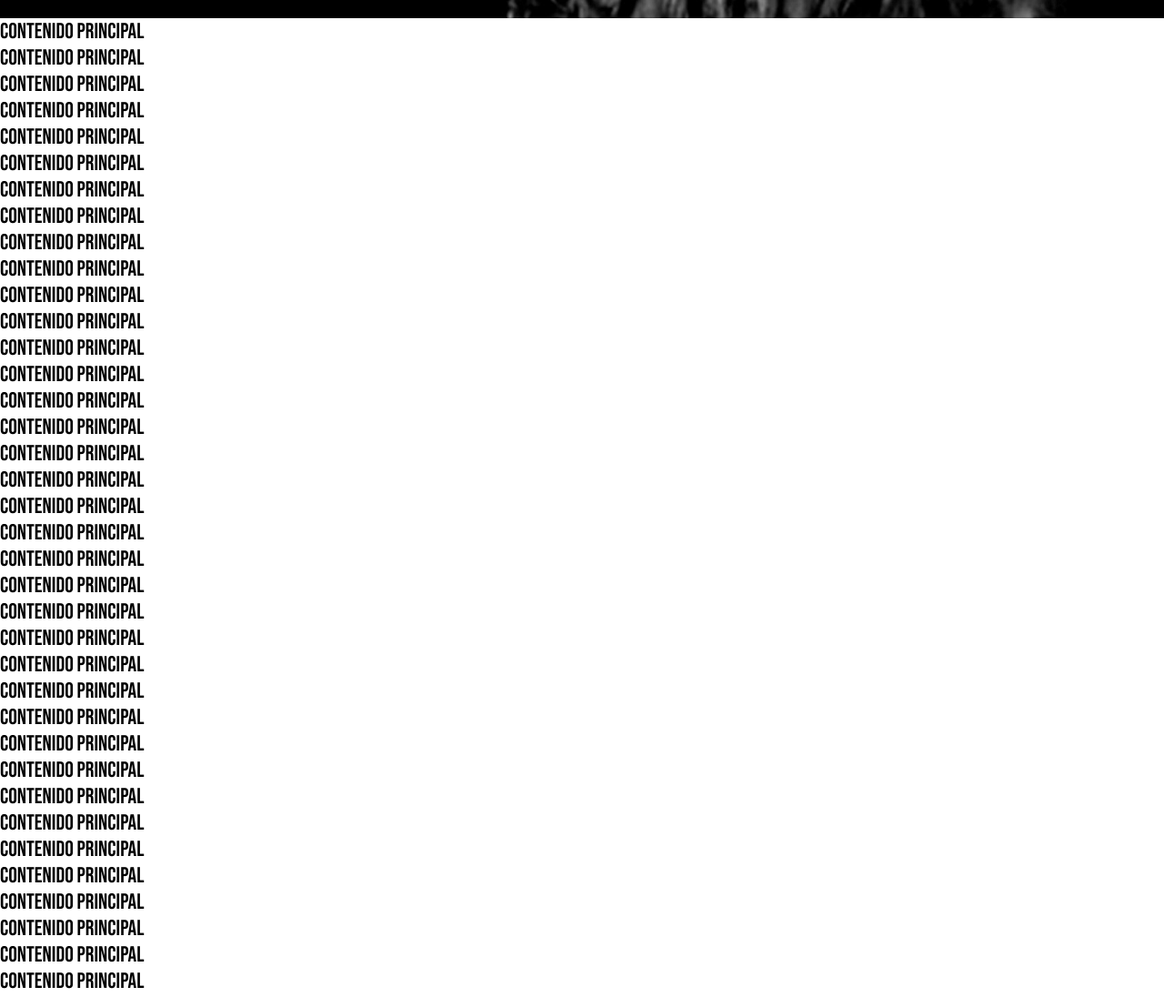
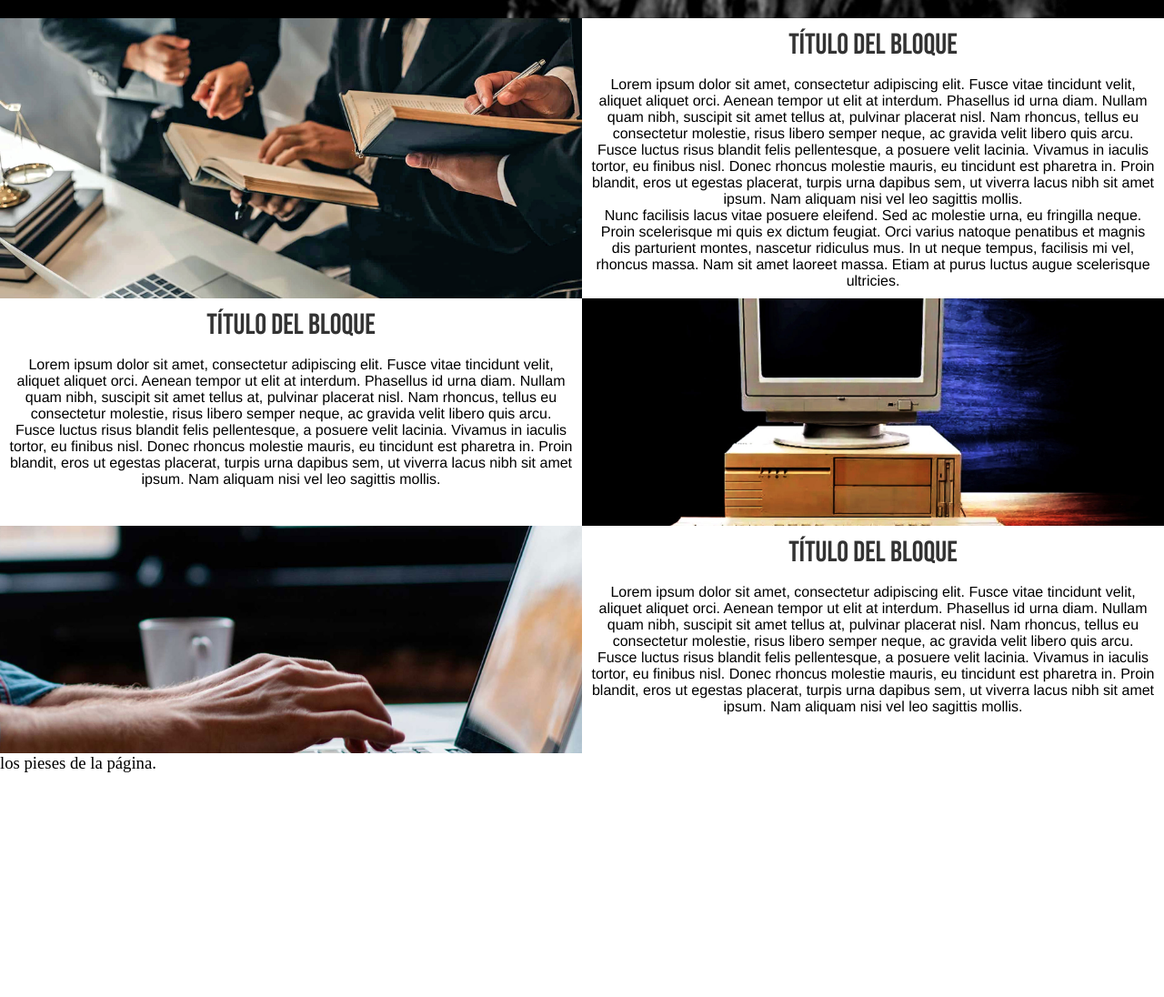
Before and after one commit to Salvaje1945/desarrollosalvaje, a plain HTML site: page index.html in a window 1280 px wide. Shown: the part 780-1876 px from the top of the page at 91% size. After the commit the page ends 1630 px from the top, so only its background shows below. Drawn offline with nearby package versions, Linux system fonts and the light colour scheme.

Commit message:
Trabajando en el main.

```diff
--- /dev/null
+++ b/assets/css/_conts.scss
@@ -0,0 +1,67 @@
+@use 'vars' as *;
+@use 'predef' as *;
+
+#contenedor {
+    #contenido {
+        width: 100%;
+        min-width: 375px;
+
+
+        .contenido__seccion--sobremi {
+            background-color: #fff;
+            width: 100%;
+            display: block;
+
+            .contenido__articulo--sobremi {
+                height: 100%;
+
+                .contenido__sobremi--txt {
+                    padding: map-get($abs_lng, "10px");
+                    background-color: #fff;
+                    width: map-get($per_cent, "100");
+                    min-width: 375px;
+                    height: 100%;
+                    min-height: 250px;
+
+                    h3 {
+                        font-family: $fam_01;
+                        font-size: 2rem;
+                        color: #333;
+                        text-align: map-get($pos, "ctr");
+                        margin-bottom: map-get($abs_lng, "5px") * 3;
+                    }
+
+                    p {
+                        font-family: $fam_04;
+                        font-size: 1rem;
+                        color: #000;
+                        text-align: map-get($pos, "ctr");
+                        // font-size: map-get($rel_lng, "1.125");
+                    }
+                }
+
+                .contenido__sobremi--img {
+                    width: 100%;
+                    min-width: 375px;
+                    height: 100%;
+                    min-height: 250px;
+                    background-size: cover;
+                    background-position: center center;
+                }
+
+
+                .sobremi_img_01 {
+                    background-image: url(../img/perfil_profesional.jpg);
+                }
+
+                .sobremi_img_02 {
+                    background-image: url(../img/mi_historia.jpg);
+                }
+
+                .sobremi_img_03 {
+                    background-image: url(../img/mis_habilidades.jpg);
+                }
+            }
+        }
+    }
+}
--- a/assets/css/_grales.scss
+++ b/assets/css/_grales.scss
@@ -19,6 +19,12 @@ html,
     margin-inline-end: map-get($num_int, "0");
 }
 
+*,
+::after,
+::before {
+    box-sizing: border-box;
+}
+
 @import url('https://fonts.googleapis.com/css2?family=Bebas+Neue&display=swap');
 @import url('https://fonts.googleapis.com/css2?family=Pathway+Gothic+One&display=swap');
 @import url('https://fonts.googleapis.com/css2?family=Urbanist&display=swap');
@@ -37,7 +43,6 @@ h2 {
 }
 
 p {
-    font-family: $fam_02;
     font-size: 1.5rem;
     color: #ccc;
 }
--- a/assets/css/_heads.scss
+++ b/assets/css/_heads.scss
@@ -5,6 +5,7 @@
     #cabeza {
         display: block;
         width: 100%;
+        min-width: 375px;
         min-height: 614px;
         background-color: #000;
         background-image: url(../img/fondo_cabecera_buho.jpg);
@@ -193,7 +194,7 @@
             }
 
             .carousel.pointer-event {
-                touch-action: pan-y;
+                touch-action: none;
             }
 
             .carousel-inner {
--- a/assets/css/_predef.scss
+++ b/assets/css/_predef.scss
@@ -2,18 +2,43 @@
 
 // Cajas flexbox
 
-.flex-1 {
+.flex-1,
+.flex-2,
+.flex-2-2 {
     display: map-get($disp, "flex");
     width: map-get($per_cent, "100");
+}
+
+.flex-1 {
     flex-flow: map-get($flow, "flow_02");
     justify-content: map-get($pos, "spe_bet");
     align-items: map-get($pos, "ctr");
 }
 
+.flex-2 {
+    flex-flow: map-get($flow, "flow_01");
+}
+
+.flex-2-2 {
+    flex-flow: column-reverse wrap;
+}
+
+.flex-2,
+.flex-2-2 {
+    justify-content: map-get($pos, "f_str");
+}
+
+@media only screen and (min-width: map-get($brk_pts, "bp_01")) {
+    .flex-2,
+    .flex-2-2 {
+        flex-flow: map-get($flow, "flow_02");
+        justify-content: map-get($pos, "ctr");
+    }
+}
+
 @media only screen and (min-width: map-get($wth_res, "dkp_01")) {
     .flex-1 {
         justify-content: map-get($pos, "spe_eve");
-        // width: map-get($per_cent, "100") - 5;
         min-width: 1280px;
     }
 }
@@ -34,10 +59,10 @@
     border: map-get($abs_lng, "3px") $solid map-get($color, "rojo_01");
     border-radius: 27px;
     transition: map-get($times, "m_seg");
-    padding: 7px 15px 9px;
+    padding: 7px 5px 9px;
     margin: 0 auto;
     cursor: $cursor;
-    width: 175px;
+    width: 185px;
     animation: btn1 7s infinite;
 
     @keyframes btn1 {
--- a/assets/css/style.scss
+++ b/assets/css/style.scss
@@ -1,3 +1,4 @@
 @forward 'grales';
 @forward 'heads';
+@forward 'conts';
 @forward 'medias';
--- a/index.html
+++ b/index.html
@@ -118,102 +118,30 @@
             </div>
         </header>
         <main id="contenido">
-            <h2>Contenido principal</h2>
-            <h2>Contenido principal</h2>
-            <h2>Contenido principal</h2>
-            <h2>Contenido principal</h2>
-            <h2>Contenido principal</h2>
-            <h2>Contenido principal</h2>
-            <h2>Contenido principal</h2>
-            <h2>Contenido principal</h2>
-            <h2>Contenido principal</h2>
-            <h2>Contenido principal</h2>
-            <h2>Contenido principal</h2>
-            <h2>Contenido principal</h2>
-            <h2>Contenido principal</h2>
-            <h2>Contenido principal</h2>
-            <h2>Contenido principal</h2>
-            <h2>Contenido principal</h2>
-            <h2>Contenido principal</h2>
-            <h2>Contenido principal</h2>
-            <h2>Contenido principal</h2>
-            <h2>Contenido principal</h2>
-            <h2>Contenido principal</h2>
-            <h2>Contenido principal</h2>
-            <h2>Contenido principal</h2>
-            <h2>Contenido principal</h2>
-            <h2>Contenido principal</h2>
-            <h2>Contenido principal</h2>
-            <h2>Contenido principal</h2>
-            <h2>Contenido principal</h2>
-            <h2>Contenido principal</h2>
-            <h2>Contenido principal</h2>
-            <h2>Contenido principal</h2>
-            <h2>Contenido principal</h2>
-            <h2>Contenido principal</h2>
-            <h2>Contenido principal</h2>
-            <h2>Contenido principal</h2>
-            <h2>Contenido principal</h2>
-            <h2>Contenido principal</h2>
-            <h2>Contenido principal</h2>
-            <h2>Contenido principal</h2>
-            <h2>Contenido principal</h2>
-            <h2>Contenido principal</h2>
-            <h2>Contenido principal</h2>
-            <h2>Contenido principal</h2>
-            <h2>Contenido principal</h2>
-            <h2>Contenido principal</h2>
-            <h2>Contenido principal</h2>
-            <h2>Contenido principal</h2>
-            <h2>Contenido principal</h2>
-            <h2>Contenido principal</h2>
-            <h2>Contenido principal</h2>
-            <h2>Contenido principal</h2>
-            <h2>Contenido principal</h2>
-            <h2>Contenido principal</h2>
-            <h2>Contenido principal</h2>
-            <h2>Contenido principal</h2>
-            <h2>Contenido principal</h2>
-            <h2>Contenido principal</h2>
-            <h2>Contenido principal</h2>
-            <h2>Contenido principal</h2>
-            <h2>Contenido principal</h2>
-            <h2>Contenido principal</h2>
-            <h2>Contenido principal</h2>
-            <h2>Contenido principal</h2>
-            <h2>Contenido principal</h2>
-            <h2>Contenido principal</h2>
-            <h2>Contenido principal</h2>
-            <h2>Contenido principal</h2>
-            <h2>Contenido principal</h2>
-            <h2>Contenido principal</h2>
-            <h2>Contenido principal</h2>
-            <h2>Contenido principal</h2>
-            <h2>Contenido principal</h2>
-            <h2>Contenido principal</h2>
-            <h2>Contenido principal</h2>
-            <h2>Contenido principal</h2>
-            <h2>Contenido principal</h2>
-            <h2>Contenido principal</h2>
-            <h2>Contenido principal</h2>
-            <h2>Contenido principal</h2>
-            <h2>Contenido principal</h2>
-            <h2>Contenido principal</h2>
-            <h2>Contenido principal</h2>
-            <h2>Contenido principal</h2>
-            <h2>Contenido principal</h2>
-            <h2>Contenido principal</h2>
-            <h2>Contenido principal</h2>
-            <h2>Contenido principal</h2>
-            <h2>Contenido principal</h2>
-            <h2>Contenido principal</h2>
-            <h2>Contenido principal</h2>
-            <h2>Contenido principal</h2>
-            <h2>Contenido principal</h2>
-            <h2>Contenido principal</h2>
-            <h2>Contenido principal</h2>
-            <h2>Contenido principal</h2>
-            <h2>Contenido principal</h2>
+            <section  class="contenido__seccion--sobremi" id="SobreMi">
+                <article class="contenido__articulo--sobremi flex-2">
+                    <div class="contenido__sobremi--img sobremi_img_01"></div>
+                    <div class="contenido__sobremi--txt">
+                        <h3>Título del bloque</h3>
+                        <p>Lorem ipsum dolor sit amet, consectetur adipiscing elit. Fusce vitae tincidunt velit, aliquet aliquet orci. Aenean tempor ut elit at interdum. Phasellus id urna diam. Nullam quam nibh, suscipit sit amet tellus at, pulvinar placerat nisl. Nam rhoncus, tellus eu consectetur molestie, risus libero semper neque, ac gravida velit libero quis arcu. Fusce luctus risus blandit felis pellentesque, a posuere velit lacinia. Vivamus in iaculis tortor, eu finibus nisl. Donec rhoncus molestie mauris, eu tincidunt est pharetra in. Proin blandit, eros ut egestas placerat, turpis urna dapibus sem, ut viverra lacus nibh sit amet ipsum. Nam aliquam nisi vel leo sagittis mollis.<br>
+                        Nunc facilisis lacus vitae posuere eleifend. Sed ac molestie urna, eu fringilla neque. Proin scelerisque mi quis ex dictum feugiat. Orci varius natoque penatibus et magnis dis parturient montes, nascetur ridiculus mus. In ut neque tempus, facilisis mi vel, rhoncus massa. Nam sit amet laoreet massa. Etiam at purus luctus augue scelerisque ultricies.</p>
+                    </div>
+                </article>
+                <article class="contenido__articulo--sobremi flex-2-2">
+                    <div class="contenido__sobremi--txt">
+                        <h3>Título del bloque</h3>
+                        <p>Lorem ipsum dolor sit amet, consectetur adipiscing elit. Fusce vitae tincidunt velit, aliquet aliquet orci. Aenean tempor ut elit at interdum. Phasellus id urna diam. Nullam quam nibh, suscipit sit amet tellus at, pulvinar placerat nisl. Nam rhoncus, tellus eu consectetur molestie, risus libero semper neque, ac gravida velit libero quis arcu. Fusce luctus risus blandit felis pellentesque, a posuere velit lacinia. Vivamus in iaculis tortor, eu finibus nisl. Donec rhoncus molestie mauris, eu tincidunt est pharetra in. Proin blandit, eros ut egestas placerat, turpis urna dapibus sem, ut viverra lacus nibh sit amet ipsum. Nam aliquam nisi vel leo sagittis mollis.</p>
+                    </div>
+                    <div class="contenido__sobremi--img sobremi_img_02"></div>
+                </article>
+                <article class="contenido__articulo--sobremi flex-2">
+                    <div class="contenido__sobremi--img sobremi_img_03"></div>
+                    <div class="contenido__sobremi--txt">
+                        <h3>Título del bloque</h3>
+                        <p>Lorem ipsum dolor sit amet, consectetur adipiscing elit. Fusce vitae tincidunt velit, aliquet aliquet orci. Aenean tempor ut elit at interdum. Phasellus id urna diam. Nullam quam nibh, suscipit sit amet tellus at, pulvinar placerat nisl. Nam rhoncus, tellus eu consectetur molestie, risus libero semper neque, ac gravida velit libero quis arcu. Fusce luctus risus blandit felis pellentesque, a posuere velit lacinia. Vivamus in iaculis tortor, eu finibus nisl. Donec rhoncus molestie mauris, eu tincidunt est pharetra in. Proin blandit, eros ut egestas placerat, turpis urna dapibus sem, ut viverra lacus nibh sit amet ipsum. Nam aliquam nisi vel leo sagittis mollis.</p>
+                    </div>
+                </article>
+            </section>
         </main>
         <footer id="pieses">
             <h3>los pieses de la página.</h3>
```
Also changed, not shown: assets/css/_medias.scss (+35 -0 lines), assets/css/style.css, assets/img/mi_historia.jpg (added), assets/img/mis_habilidades.jpg (added), assets/img/perfil_profesional.jpg (added), 1 other file.
